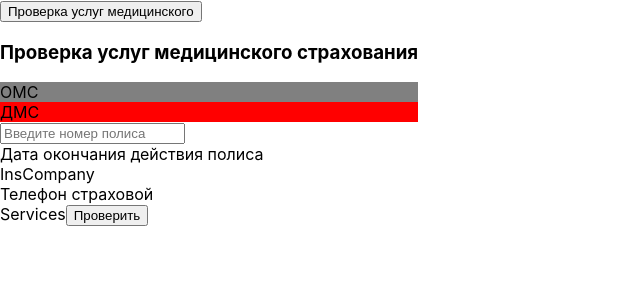
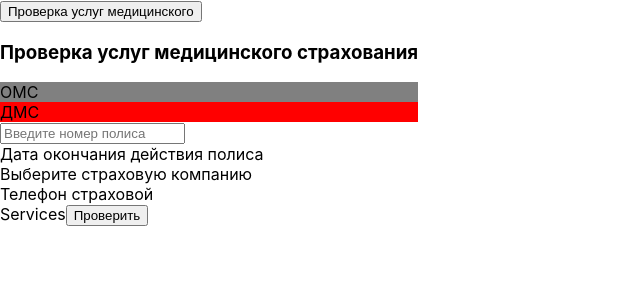
Before and after one commit to kozlovtseva/med-ask, a React (Create React App) app: page / in a window 1280 px wide. Both pictures are taken after a click on the button "Проверка услуг медицинского". Shown: the top 300 px of the page, without its empty margins (0-640 px from the left). Built offline with nearby package versions, Linux system fonts and the light colour scheme.

Commit message:
make displaying list of ICs + add Company.js

```diff
--- a/src/components/Form.js
+++ b/src/components/Form.js
@@ -10,13 +10,28 @@ class Form extends Component {
     state = {
         type: 1, //0 - ОМС; 1 - ДМС
         policyNumber: '',
-        IC: ''
+        IC: '',
+        companiesList: [],
+        companiesDropDown: false
     }
 
+    //номер полиса
     handleUserInput = (e) => {
         this.setState({
             [e.target.name]: e.target.value
         })
+    }
+
+    //страховые компании
+    toggleCompanies = () => {
+        this.setState({
+			companiesDropDown: !this.state.companiesDropDown
+        });
+    }
+    chooseCompany = (data) => {
+        this.setState({
+			IC: data
+        });
     }
 
     clickCheck(event) {
@@ -41,10 +56,11 @@ class Form extends Component {
                         <div>Дата окончания действия полиса</div>
                     </div>
 
-                    <div>
-                        <InsCompany/>
-                        <div>Телефон страховой</div>
-                    </div>
+                    <InsCompany company = {this.state.IC}
+                                companiesList = {this.state.companiesList}
+                                companiesDropDown = {this.state.companiesDropDown}
+                                toggleCompanies = {this.toggleCompanies} />
+
 
                     <Services/>
 
--- /dev/null
+++ b/src/components/form/Company.js
@@ -0,0 +1,15 @@
+import React from 'react';
+
+import styles from './Company.module.css';
+
+const Company = (props) => {
+    return (
+        <div>
+            <img src={`${props.img}`} alt="company_icon"/>
+            <div> {props.name} </div>
+        </div>
+    );
+};
+
+
+export default Company;
--- a/src/components/form/InsCompany.js
+++ b/src/components/form/InsCompany.js
@@ -1,12 +1,29 @@
 import React from 'react';
 
+import Company from './Company';
+import styles from './InsCompany.module.css';
 
 const InsCompany = (props) => {
-        return (
-            <>
-                InsCompany
-            </>
-        );
+
+    let item = (props.company === '') ? 'Выберите страховую компанию' : <div>компания</div>;
+
+    let list = props.companiesList.map((company, index) => {
+        return <Company key={index}
+                    chooseCompany = {props.chooseCompany}
+                    {...company} />
+    });
+    return (
+        <>
+            <div className={props.companiesDropDown ? styles.Passive : styles.Active}
+                onClick={props.toggleCompanies}>
+                { item }
+            </div>
+            <div className={props.companiesDropDown ? styles.Active : styles.Passive}>
+                { list }
+            </div>
+            <div>Телефон страховой</div>
+        </>
+    );
 };
 
 
--- /dev/null
+++ b/src/components/form/InsCompany.module.css
@@ -0,0 +1,7 @@
+.Active{
+    display: block;
+}
+
+.Passive{
+    display: none;
+}
```
Also changed, not shown: src/components/form/Company.module.css (added).
